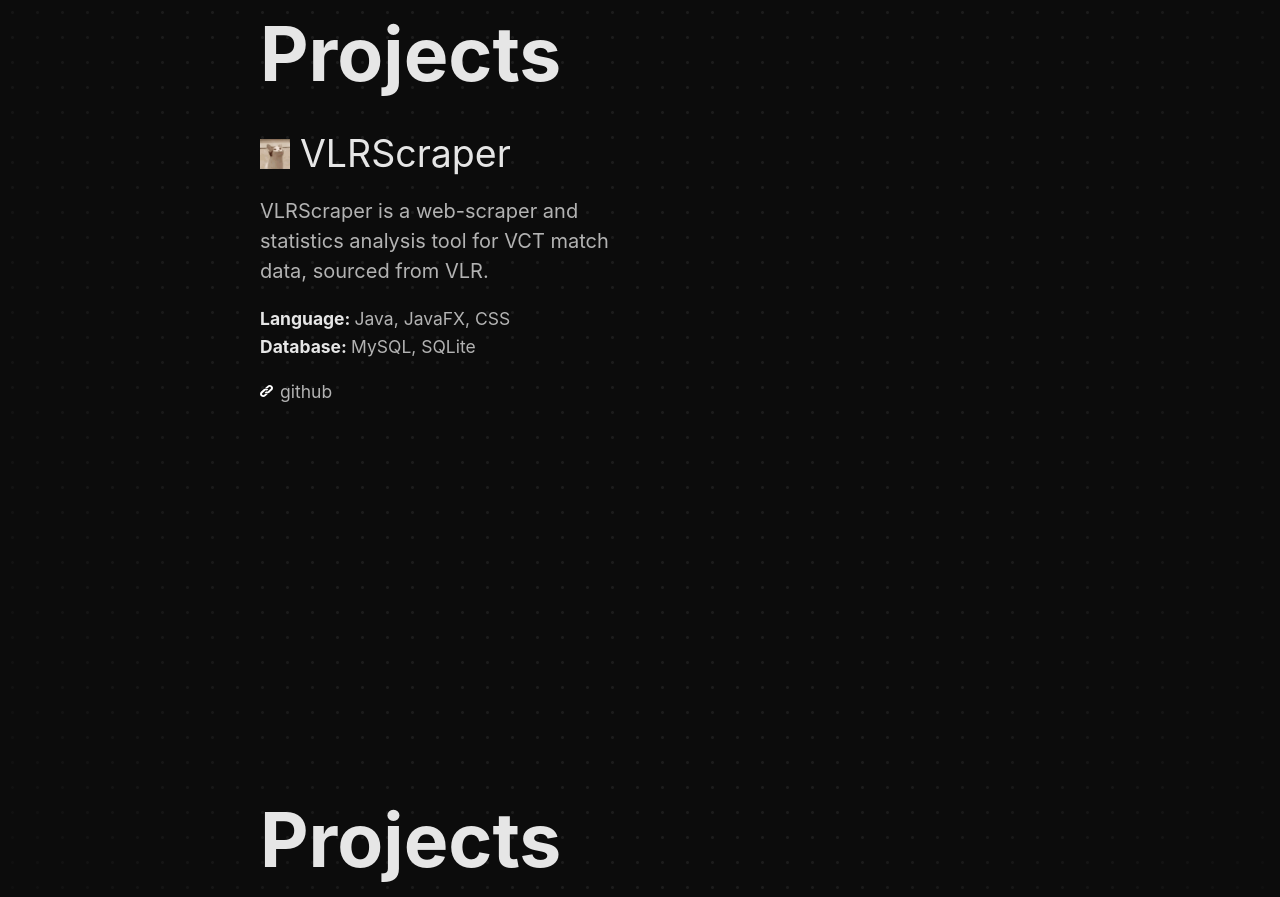
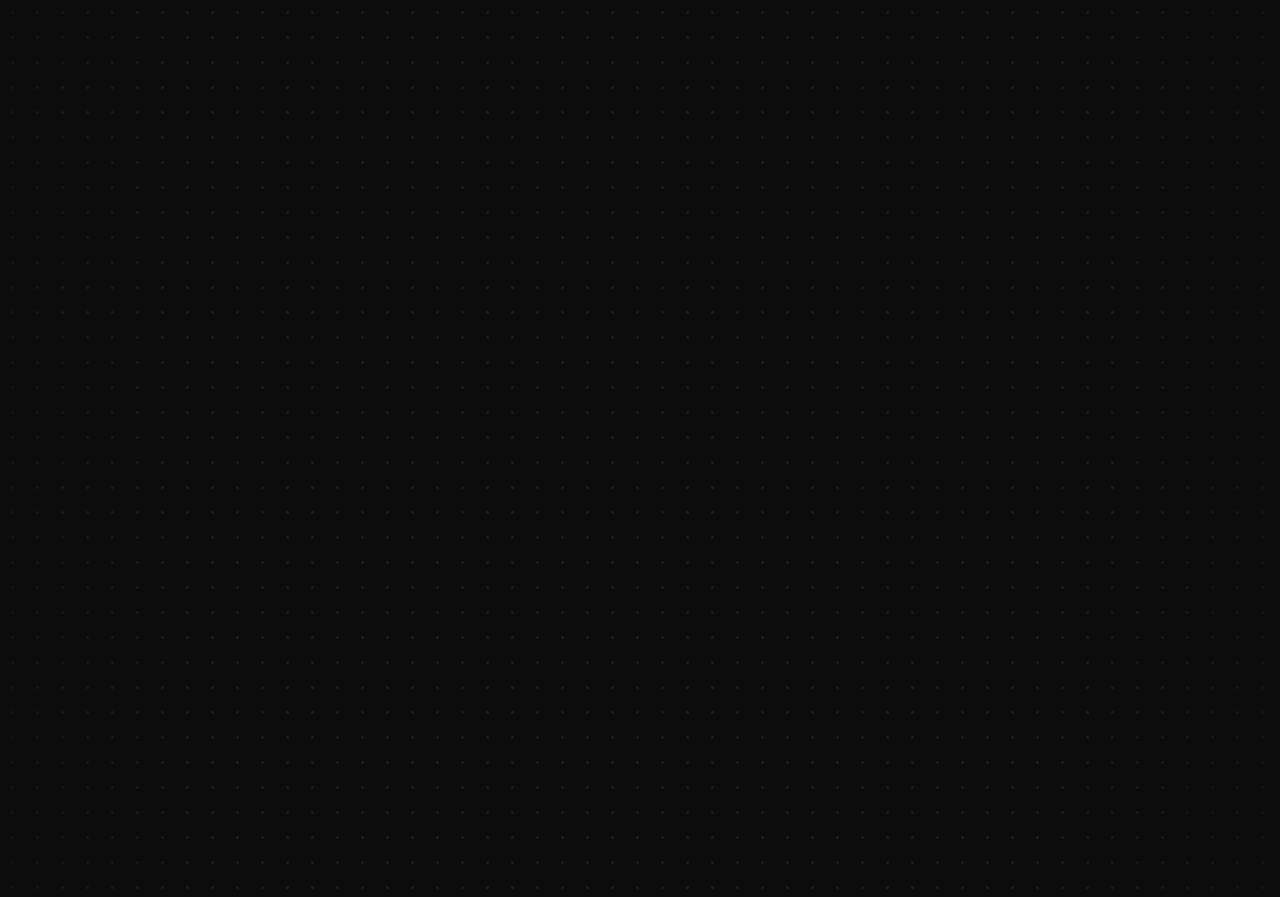
Before and after one commit to xWil/wil.gg-v2, a React (Vite) app: page / in a window 1280 px wide. Shown: the part 1900-2797 px from the top of the page. Built offline with nearby package versions, Linux system fonts and the light colour scheme.

Commit message:
Added projects sticking to screen as you scroll

```diff
--- a/src/components/projects/Project.tsx
+++ b/src/components/projects/Project.tsx
@@ -4,15 +4,17 @@
 import ProjectLink, {type ProjectLinkProps} from "./ProjectLink.tsx";
 
 interface ProjectProps {
+    visible: boolean,
+    stick: boolean,
     header: HeaderProps,
     description: string,
     details: DetailProps[]
     link: ProjectLinkProps
 }
 
-function Project({ header, description, details, link }: ProjectProps) {
+function Project({ visible, stick, header, description, details, link }: ProjectProps) {
     return (
-        <div className="min-h-screen w-full pb-16 pt-32 px-8 md:px-8 lg:px-16 xl:px-24 flex flex-col items-center justify-center">
+        <div className={`min-h-screen w-full pb-16 pt-32 px-8 md:px-8 lg:px-16 xl:px-24 flex flex-col items-center justify-center ${stick ? "sticky top-0" : ""} ${visible ? "visible" : "invisible"}`}>
             <div className="px-4 md:px-12 lg:px-20 xl:px-28 w-full h-fit flex flex-col">
                 <span className="text-6xl text-text-primary font-bold mb-8">Projects</span>
                 <ProjectHeader header={header}/>
--- a/src/components/projects/Projects.tsx
+++ b/src/components/projects/Projects.tsx
@@ -1,9 +1,24 @@
 import Project from "./Project.tsx";
+import {useRef, useState} from "react";
+import {observe} from "../../ObserveVisibleHook.tsx";
 
 function Projects() {
+    const [firstVisible, setFirstVisible] = useState(false);
+    const firstRef = useRef<HTMLDivElement>(null);
+    observe(firstRef, () => setFirstVisible(true), () => setFirstVisible(false), {threshold: 1})
+
+    const [secondVisible, setSecondVisible] = useState(false);
+    const secondRef = useRef<HTMLDivElement>(null);
+    observe(secondRef, () => setSecondVisible(true), () => setSecondVisible(false), {threshold: 1})
+
+    //const [thirdVisible, setThirdVisible] = useState(false);
+    //const thirdRef = useRef<HTMLDivElement>(null);
+    //observe(thirdRef, () => setThirdVisible(true), () => setThirdVisible(false), {threshold: 1})
+
     return (
-        <section id="projects" className="h-fit w-full">
-            <Project header={{ icon: "/pfp.gif", alt: "Project icon", name: "Imposter" }}
+        <section id="projects" className="relative h-fit w-full">
+            <Project visible={true} stick={firstVisible}
+                     header={{ icon: "/pfp.gif", alt: "Project icon", name: "Imposter" }}
                      description="Imposter is a web-based party game where one player is designated as the imposter, and everyone has to guess who!"
                      details={[
                          {category: "Language", details: "Java, JavaScript, HTML & CSS"},
@@ -11,21 +26,26 @@
                          {category: "Backend", details: "Spring / SpringBoot"}
                      ]} link={{ link: "https://imposter.wil.gg/", text: "imposter.wil.gg" }}
             />
-            <Project header={{ icon: "/pfp.gif", alt: "Project icon", name: "VLRScraper" }}
+            <Project visible={!firstVisible} stick={secondVisible}
+                     header={{ icon: "/pfp.gif", alt: "Project icon", name: "VLRScraper" }}
                      description="VLRScraper is a web-scraper and statistics analysis tool for VCT match data, sourced from VLR."
                      details={[
                          {category: "Language", details: "Java, JavaFX, CSS"},
                          {category: "Database", details: "MySQL, SQLite"}
                      ]} link={{ link: "https://https://github.com/xWil", text: "github" }}
             />
-            <Project header={{ icon: "/pfp.gif", alt: "Project icon", name: "SubwayCrafters" }}
-                     description="VLRScraper is a web-scraper and statistics analysis tool for VCT match data, sourced from VLR."
+            <Project visible={!secondVisible} stick={true}
+                     header={{ icon: "/pfp.gif", alt: "Project icon", name: "SubwayCrafters" }}
+                     description="SubwayCrafters is a feature-rich, infinitly generating runner game, built on Spigot."
                      details={[
                          {category: "Language", details: "Java"},
                          {category: "Platform", details: "Spigot, Paper"},
                          {category: "Database", details: "PostgreSQL, MySQL, SQLite"}
                      ]} link={{ link: "https://https://github.com/xWil", text: "github" }}
             />
+            <div className="h-screen w-full invisible"/>
+            <div ref={firstRef} className="absolute top-[25%] size-2"/>
+            <div ref={secondRef} className="absolute top-[50%] size-2"/>
         </section>
     )
 }
```
